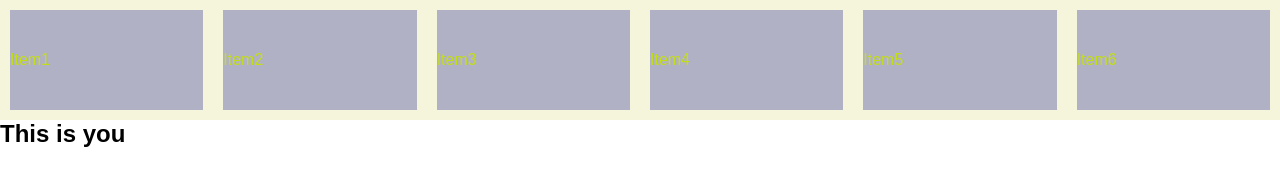
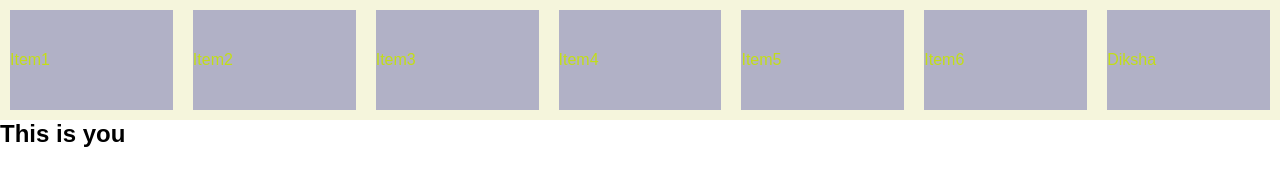
Before and after one commit to khushikuku97/flexbox-css, a plain HTML site: page index.html in a window 1280 px wide. Drawn offline with Linux system fonts and the light colour scheme.

Commit message:
new item add

```diff
--- a/index.html
+++ b/index.html
@@ -15,6 +15,9 @@
         <div class="item">Item4</div>
         <div class="item">Item5</div>
         <div class="item">Item6</div>
+        <div class="item">Diksha</div>
+
+
     </div>
     <h2>
         This is you
```
